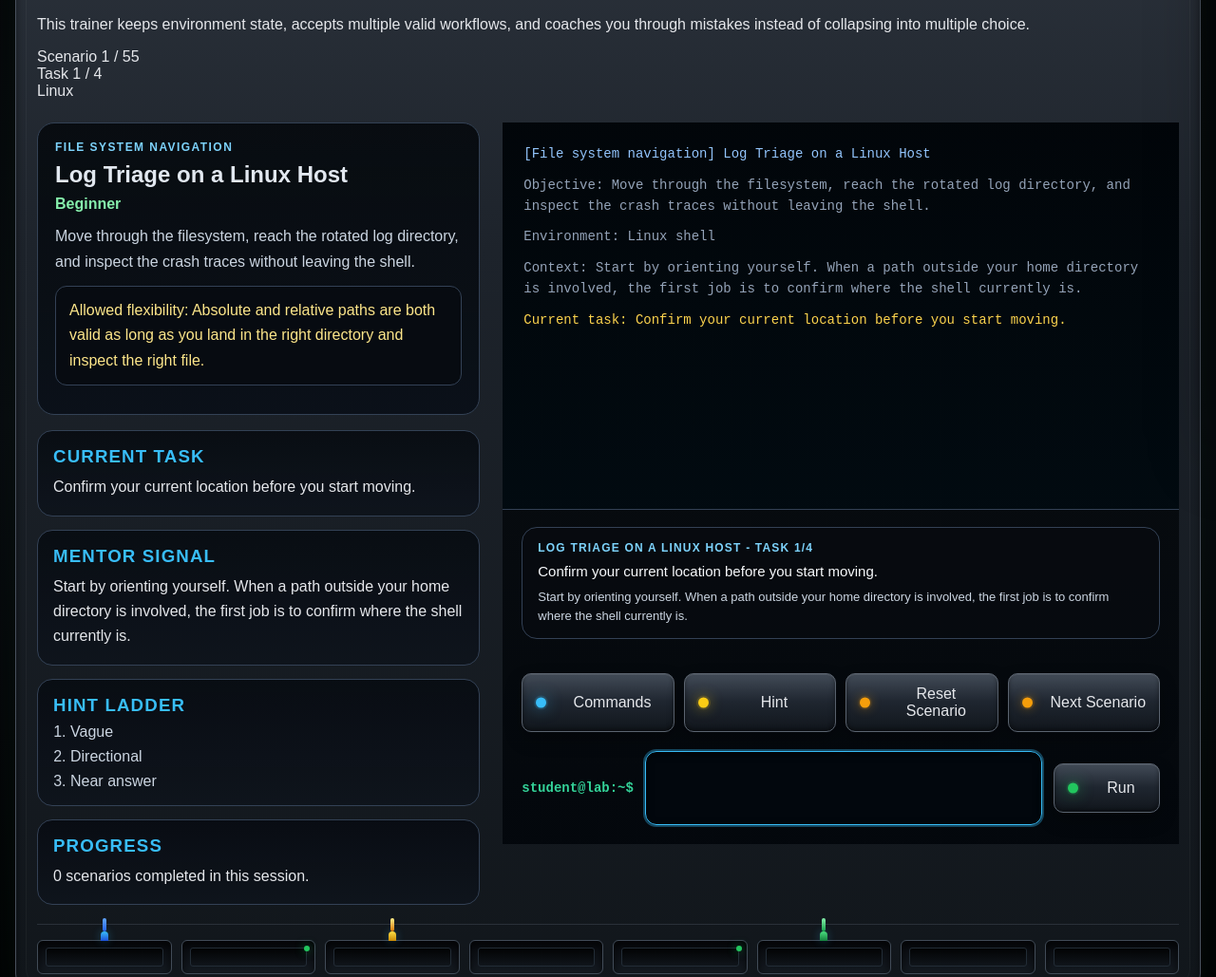
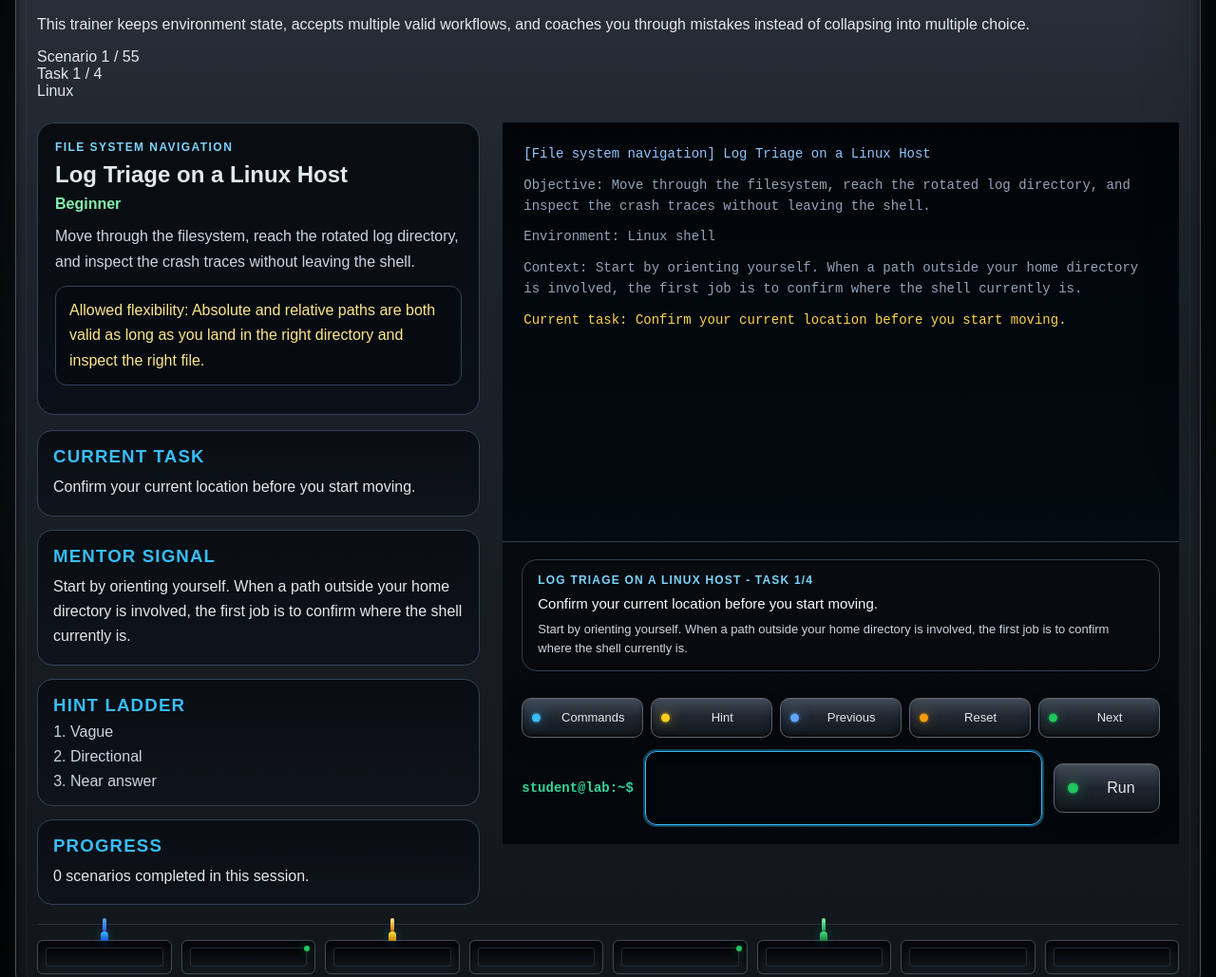
Before and after one commit to learntospeak/Networking-game, a plain HTML site: page terminal-coach.html in a window 1280 px wide. Shown: the part 340-1369 px from the top of the page at 95% size. Drawn offline with Linux system fonts and the light colour scheme.

Commit message:
Tighten terminal coach navigation controls

```diff
--- a/terminal-coach.css
+++ b/terminal-coach.css
@@ -170,14 +170,24 @@
 }
 
 .terminal-controls {
-  display: flex;
-  flex-wrap: wrap;
-  gap: 10px;
-  margin-top: 16px;
+  display: grid;
+  grid-template-columns: repeat(5, minmax(0, 1fr));
+  gap: 8px;
+  margin-top: 14px;
 }
 
 .terminal-controls button {
-  flex: 1 1 160px;
+  min-height: 42px;
+  margin: 0;
+  padding: 9px 10px 9px 32px;
+  font-size: 13px;
+  line-height: 1.2;
+}
+
+.terminal-controls button::before {
+  left: 10px;
+  width: 9px;
+  height: 9px;
 }
 
 .terminal-panel {
@@ -330,6 +340,27 @@
   box-shadow:
     0 0 0 2px rgba(56, 189, 248, 0.16),
     0 0 16px rgba(56, 189, 248, 0.55);
+}
+
+#previousScenarioBtn::before {
+  background: #60a5fa;
+  box-shadow:
+    0 0 0 2px rgba(96, 165, 250, 0.16),
+    0 0 14px rgba(96, 165, 250, 0.5);
+}
+
+#resetScenarioBtn::before {
+  background: #f59e0b;
+  box-shadow:
+    0 0 0 2px rgba(245, 158, 11, 0.14),
+    0 0 14px rgba(245, 158, 11, 0.46);
+}
+
+#nextScenarioBtn::before {
+  background: #22c55e;
+  box-shadow:
+    0 0 0 2px rgba(34, 197, 94, 0.14),
+    0 0 14px rgba(34, 197, 94, 0.46);
 }
 
 .command-sheet-open {
@@ -798,8 +829,7 @@
   }
 
   .terminal-controls {
-    display: grid;
-    grid-template-columns: repeat(2, minmax(0, 1fr));
+    grid-template-columns: repeat(3, minmax(0, 1fr));
     gap: 8px;
     margin-top: 12px;
   }
@@ -822,9 +852,9 @@
 
   .terminal-controls button,
   .terminal-run-btn {
-    min-height: 44px;
-    padding: 10px 12px 10px 38px;
-    font-size: 14px;
+    min-height: 40px;
+    padding: 9px 10px 9px 30px;
+    font-size: 13px;
   }
 
   .terminal-run-btn {
--- a/terminal-coach.html
+++ b/terminal-coach.html
@@ -105,8 +105,9 @@
             <div class="trainer-controls terminal-controls">
               <button id="commandSheetBtn" type="button" data-open-command-sheet aria-haspopup="dialog" aria-controls="commandSheet">Commands</button>
               <button id="hintBtn" type="button">Hint</button>
-              <button id="resetScenarioBtn" type="button">Reset Scenario</button>
-              <button id="nextScenarioBtn" type="button">Next Scenario</button>
+              <button id="previousScenarioBtn" type="button" aria-label="Previous scenario">Previous</button>
+              <button id="resetScenarioBtn" type="button" aria-label="Reset current scenario">Reset</button>
+              <button id="nextScenarioBtn" type="button" aria-label="Next scenario">Next</button>
             </div>
 
             <form id="terminalForm" class="terminal-input-shell" autocomplete="off">
--- a/terminalEngine.js
+++ b/terminalEngine.js
@@ -26,6 +26,7 @@
     terminalPrompt: document.getElementById("terminalPrompt"),
     terminalInput: document.getElementById("terminalInput"),
     hintBtn: document.getElementById("hintBtn"),
+    previousScenarioBtn: document.getElementById("previousScenarioBtn"),
     resetScenarioBtn: document.getElementById("resetScenarioBtn"),
     nextScenarioBtn: document.getElementById("nextScenarioBtn")
   };
@@ -1327,9 +1328,14 @@
     loadScenario(session.scenarioIndex + 1);
   }
 
+  function previousScenario() {
+    loadScenario(session.scenarioIndex - 1);
+  }
+
   function bindEvents() {
     els.terminalForm.addEventListener("submit", runSubmittedCommand);
     els.hintBtn.addEventListener("click", showHint);
+    els.previousScenarioBtn.addEventListener("click", previousScenario);
     els.resetScenarioBtn.addEventListener("click", resetScenario);
     els.nextScenarioBtn.addEventListener("click", nextScenario);
 
```
